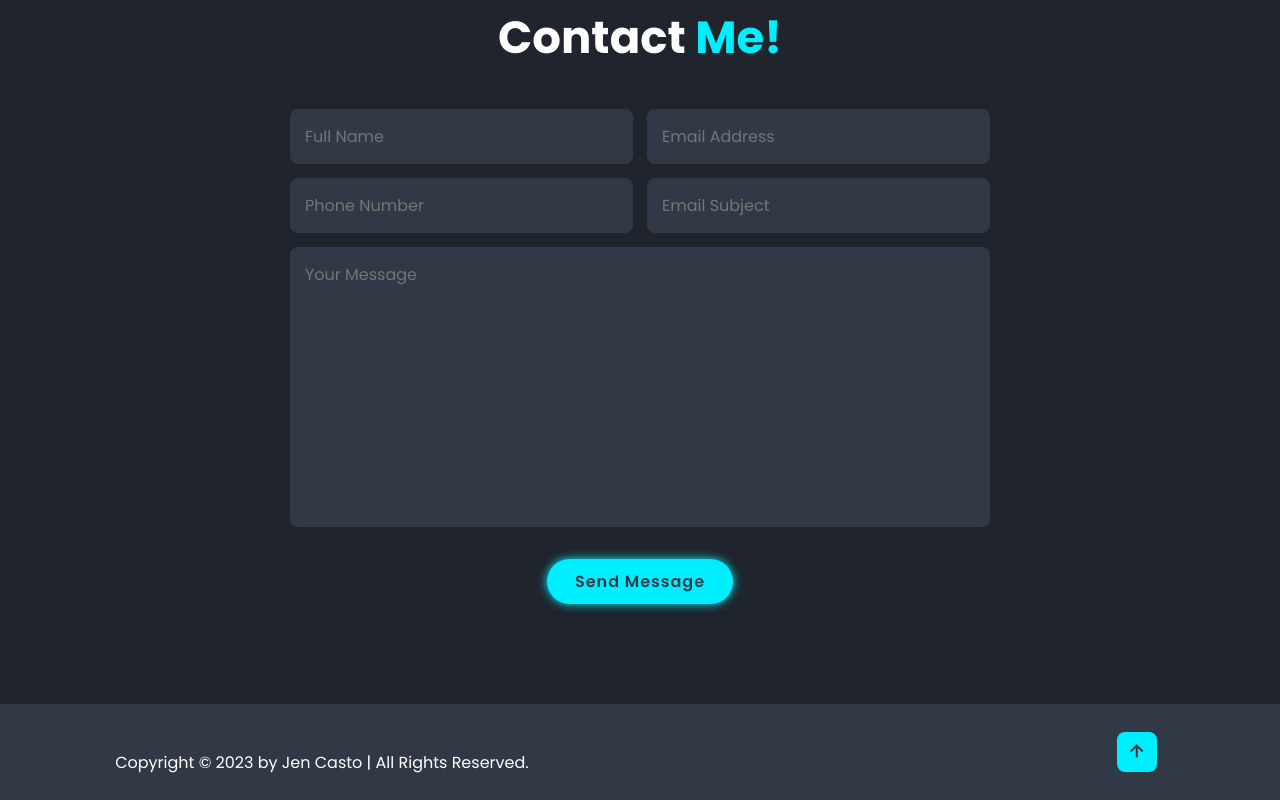
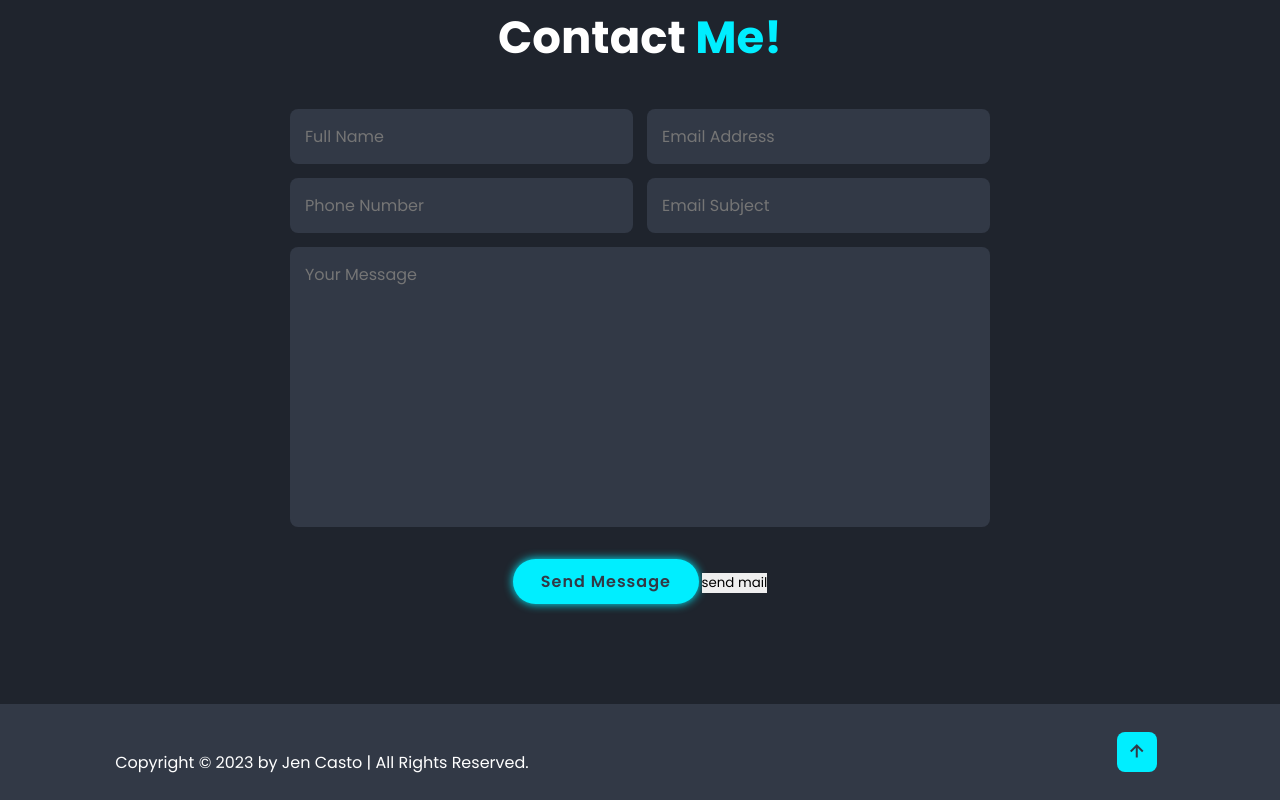
Before and after one commit to CastoCustomCreations/Responsive-Portfolio, a plain HTML site: page index.html in a window 1280 px wide. Shown: the part 3296-4096 px from the top of the page. Drawn offline with nearby package versions, Linux system fonts and the light colour scheme; animation ran at ten frames a second.

Commit message:
submit edit

```diff
--- a/index.html
+++ b/index.html
@@ -147,7 +147,7 @@
         </div>
         <textarea name="" id="" cols="30" rows="10" placeholder="Your Message"></textarea>
         <input type="submit" value="Send Message" class="btn" a href = "mailto: castocustomcreations@gmail.com">
-
+        <button onclick="location.href='mailto: castocustomcreations@gmail.com';">send mail</button>
     </form>
 </section>
 <!-- footer design -->
```
